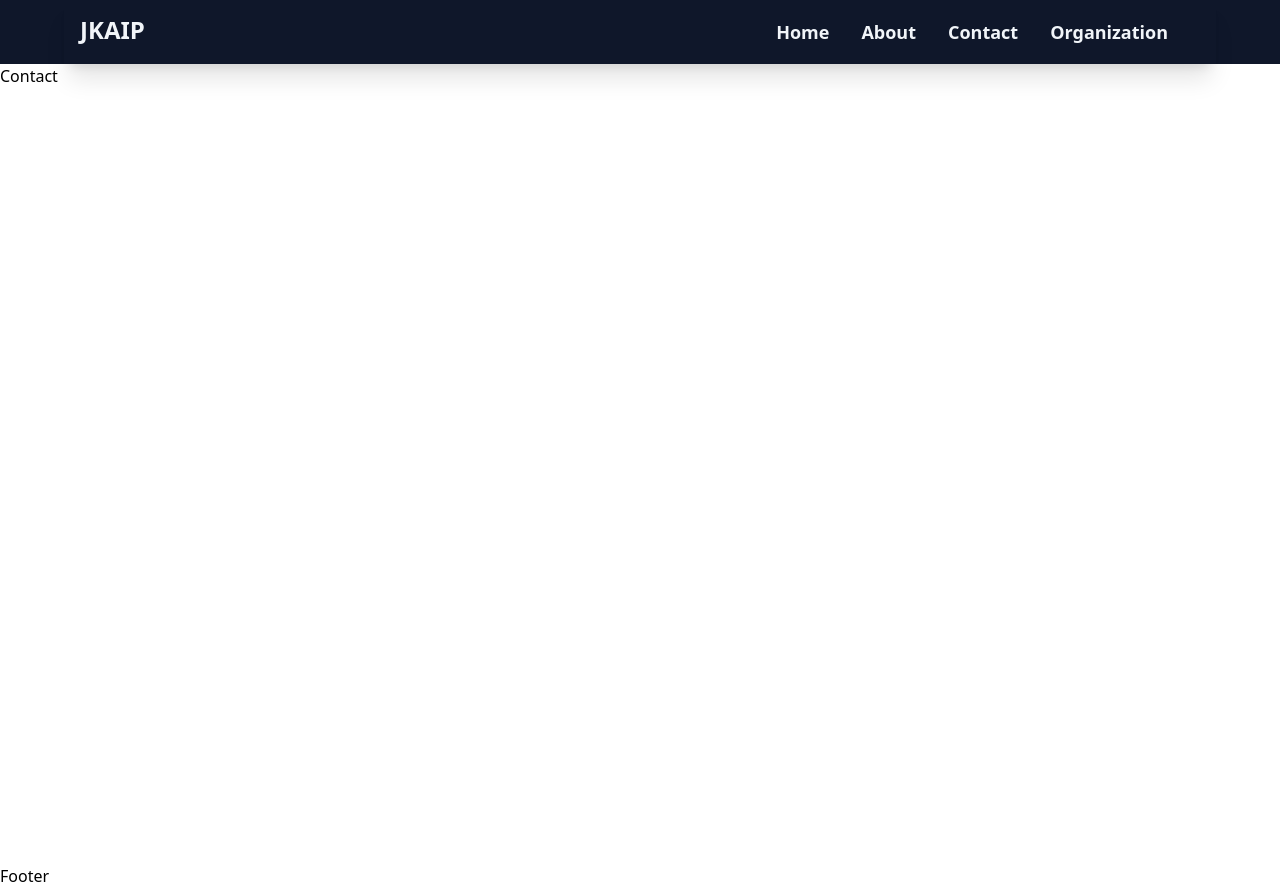
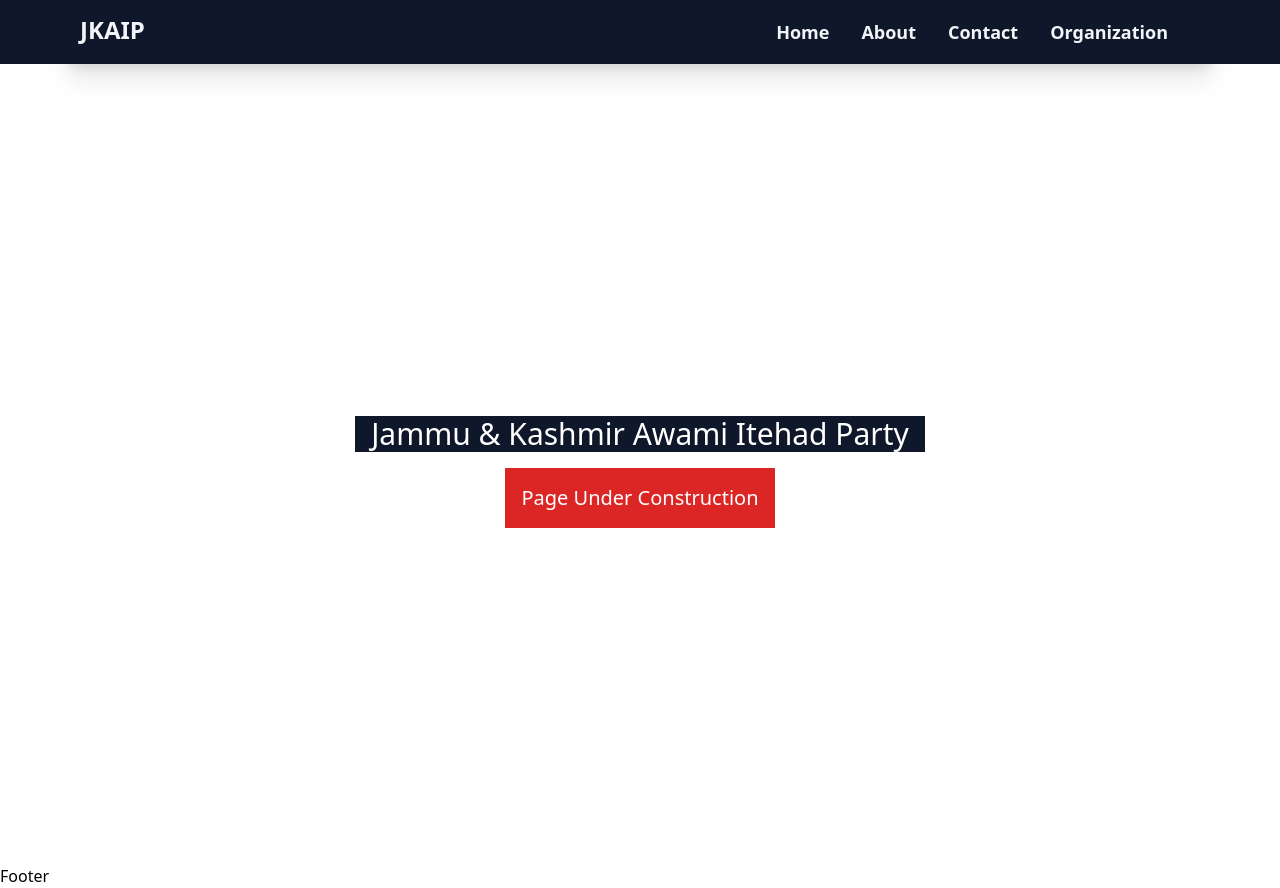
Before and after one commit to qashifpeer/jkaip, a Next.js app: page /contact in a window 1280 px wide. Built offline with nearby package versions, Linux system fonts and the light colour scheme.

Commit message:
pages added

```diff
--- a/src/app/about/page.tsx
+++ b/src/app/about/page.tsx
@@ -2,7 +2,14 @@
 
 const About = () => {
   return (
-    <div>About</div>
+    <section className="flex flex-col min-h-screen justify-center items-center">
+      <h1 className="bg-slate-900 text-white text-3xl px-4 my-4">
+        Jammu & Kashmir Awami Itehad Party
+      </h1>
+      <h2 className="text-xl bg-red-600 text-white p-4">
+        Page Under Construction
+      </h2>
+    </section>
   )
 }
 
--- a/src/app/contact/page.tsx
+++ b/src/app/contact/page.tsx
@@ -2,7 +2,14 @@
 
 const Contact = () => {
   return (
-    <div>Contact</div>
+    <section className="flex flex-col min-h-screen justify-center items-center">
+      <h1 className="bg-slate-900 text-white text-3xl px-4 my-4">
+        Jammu & Kashmir Awami Itehad Party
+      </h1>
+      <h2 className="text-xl bg-red-600 text-white p-4">
+        Page Under Construction
+      </h2>
+    </section>
   )
 }
 
--- a/src/app/organization/page.tsx
+++ b/src/app/organization/page.tsx
@@ -1,9 +1,16 @@
-import React from 'react'
+import React from "react";
 
 const Organization = () => {
   return (
-    <div>Organization</div>
-  )
-}
+    <section className="flex flex-col min-h-screen justify-center items-center">
+      <h1 className="bg-slate-900 text-white text-3xl px-4 my-4">
+        Jammu & Kashmir Awami Itehad Party
+      </h1>
+      <h2 className="text-xl bg-red-600 text-white p-4">
+        Page Under Construction
+      </h2>
+    </section>
+  );
+};
 
-export default Organization
+export default Organization;
--- a/src/app/page.tsx
+++ b/src/app/page.tsx
@@ -1,8 +1,10 @@
+import { Hero } from "@/components";
 import Image from "next/image";
 
 export default function Home() {
   return (
     <main className="">
+      <Hero />
 
 
 
--- /dev/null
+++ b/src/components/Hero.tsx
@@ -0,0 +1,12 @@
+import React from 'react'
+
+const Hero = () => {
+  return (
+    <section className='flex flex-col min-h-screen justify-center items-center'>
+        <h1 className='bg-slate-900 text-white text-3xl px-4 my-4'>Jammu & Kashmir Awami Itehad Party</h1>
+        <h2 className='text-xl bg-red-600 text-white p-4'>Site Under Construction</h2>
+    </section>
+  )
+}
+
+export default Hero
--- a/src/components/index.ts
+++ b/src/components/index.ts
@@ -1,7 +1,9 @@
 import Footer from './Footer';
 import Navbar from './Nav/Navbar';
+import Hero from './Hero';
 
 export {
     Navbar,
     Footer,
+    Hero,
 }
```
